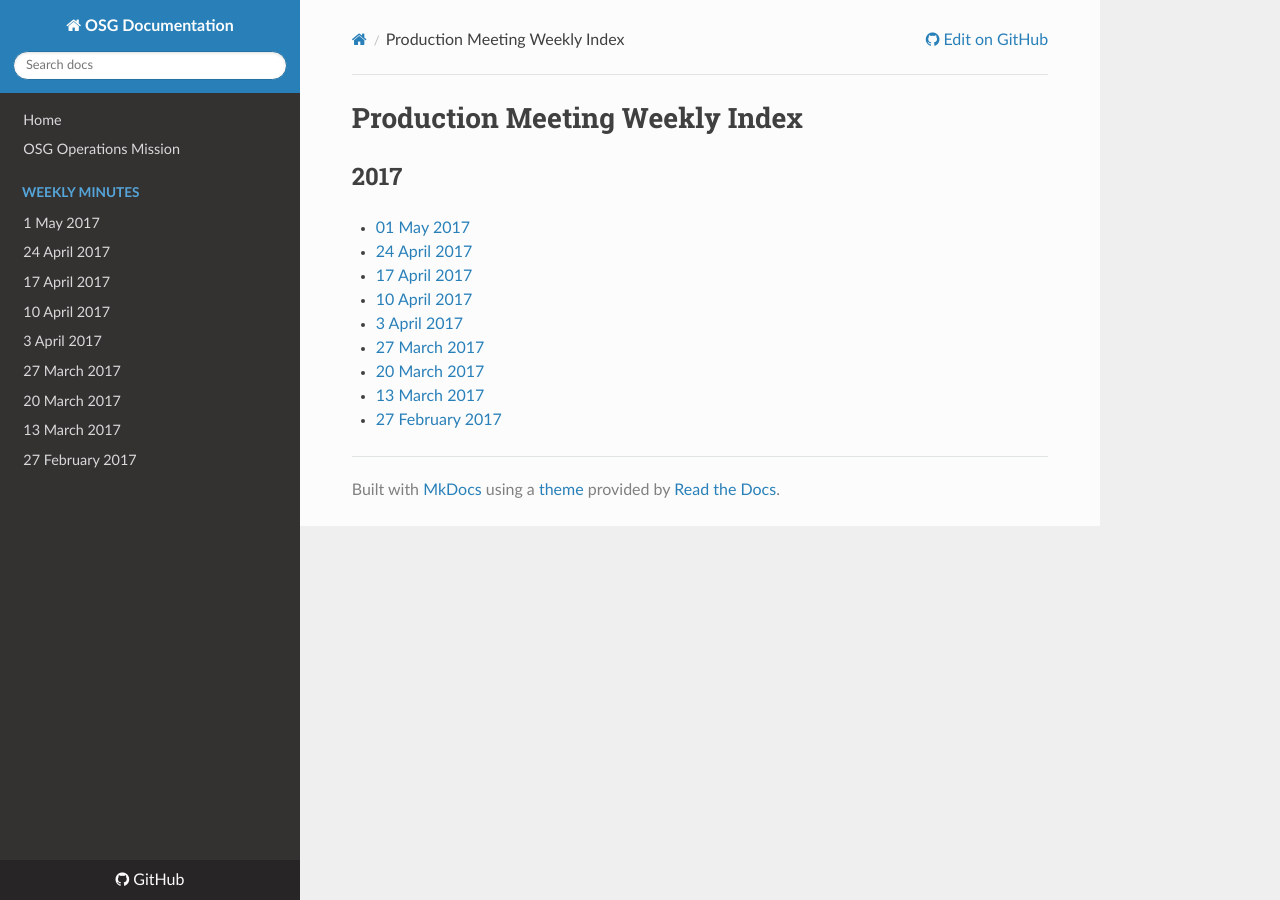
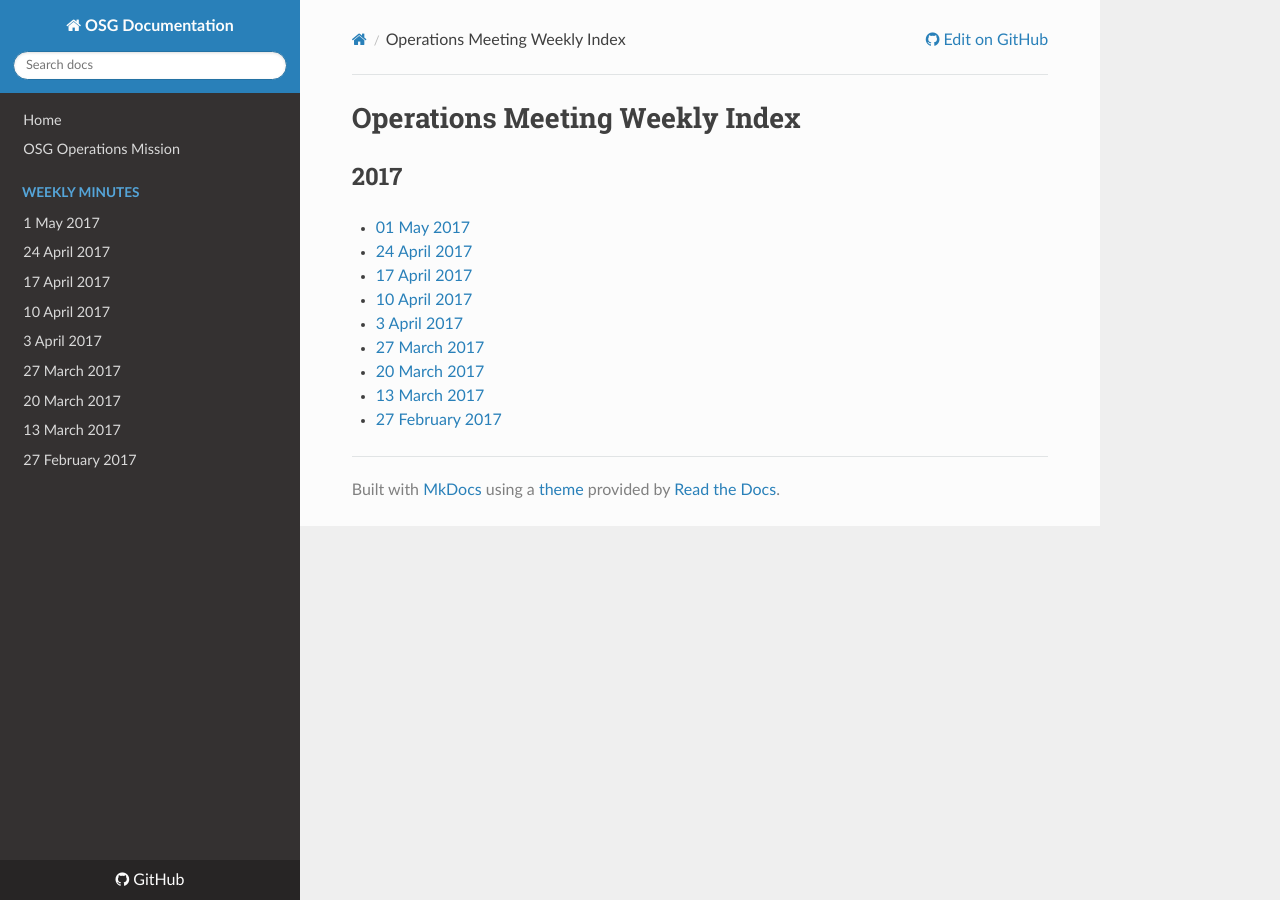
Before and after one commit to osg-htc/operations, an MkDocs documentation site: the page built from docs/WeeklyMinutes/MeetingIndex.md, in a window 1280 px wide. Built offline with MkDocs 1.6.1, drawn with Linux system fonts in a browser that asks for light colours; nearby versions of some CDN libraries; old or Windows-style settings are respelled for this version of MkDocs.

Commit message:
Update MeetingIndex.md

```diff
--- a/docs/WeeklyMinutes/MeetingIndex.md
+++ b/docs/WeeklyMinutes/MeetingIndex.md
@@ -1,4 +1,4 @@
-# Production Meeting Weekly Index
+# Operations Meeting Weekly Index
 
 ## 2017
    * [01 May 2017](01May2017.md)
```
